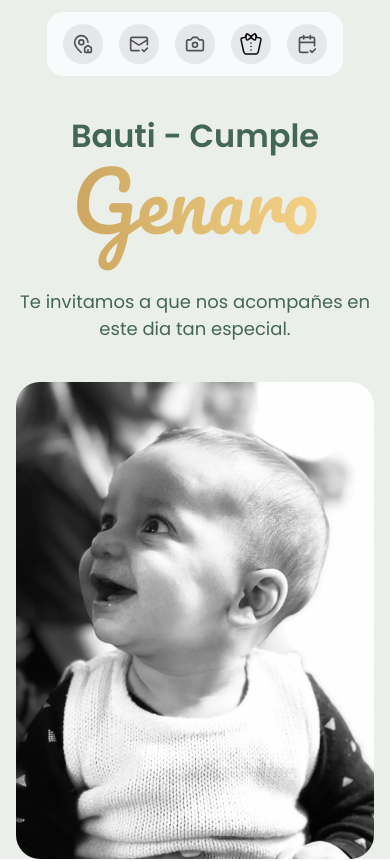
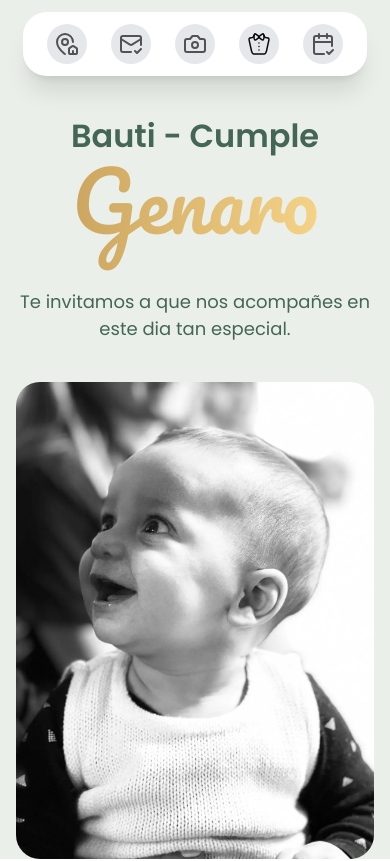
Before and after one commit to rafatreggia/invitaciongenarocumple, a Next.js app in the folder frontend/: page / in a window 390 px wide. Shown: the top 861 px of the page. Built offline with nearby package versions, Linux system fonts and the light colour scheme.

Commit message:
mejoras en la nav

```diff
--- a/frontend/components/landing/Nav.tsx
+++ b/frontend/components/landing/Nav.tsx
@@ -75,6 +75,7 @@ const data = [
 const Nav = () => {
   return (
     <div className="myScreen pt-3  fixed top-0 w-full flex justify-center">
+      <div className="hidden lg:flex">
         <Dock className="items-end pb-3">
           {data.map((item, idx) => (
             <DockItem
@@ -89,6 +90,19 @@ const Nav = () => {
           ))}
         </Dock>
       </div>
+      <div className="lg:hidden flex gap-6 bg-white shadow-xl rounded-3xl py-3 px-6">
+        {data.map((item, idx) => (
+          <div
+            key={idx}
+            className="aspect-square rounded-full bg-gray-200 dark:bg-neutral-800 p-2"
+          >
+            <div>
+              <a href={item.href}>{item.icon}</a>
+            </div>
+          </div>
+        ))}
+      </div>
+    </div>
   );
 };
 
```
Lines whose indentation alone changed are shown as unchanged.
